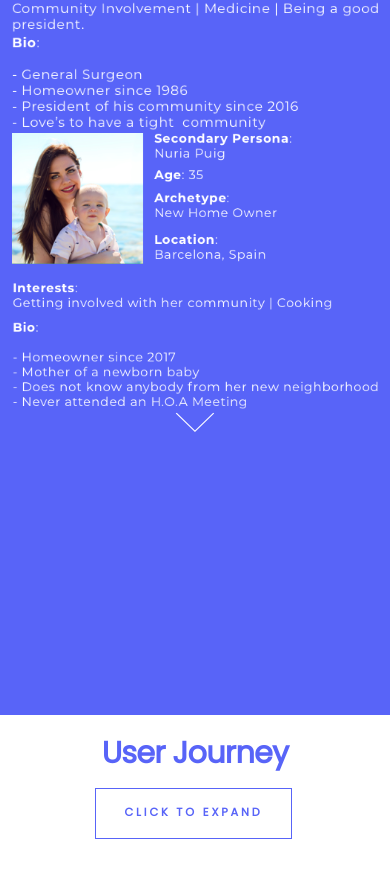
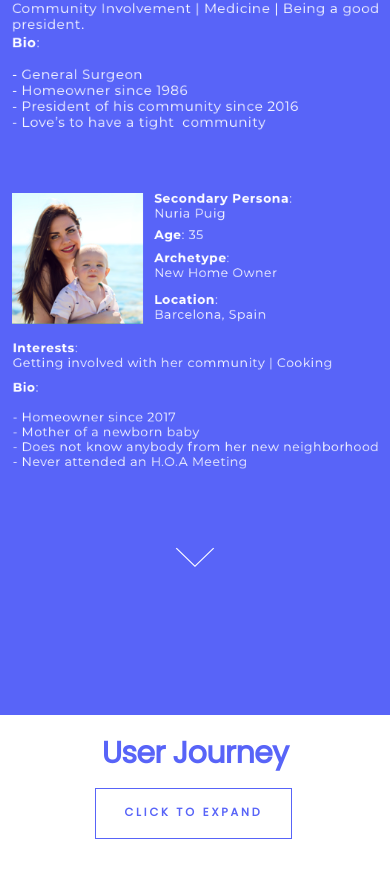
Before and after one commit to dzc1/portfolio-v2, a plain HTML site: page Neighborly.html in a window 390 px wide. Shown: the part 5635-6512 px from the top of the page. Drawn offline with Linux system fonts and the light colour scheme; files whose address does not match are found by name; a web font is replaced by a local one.

Commit message:
I am going to bed

```diff
--- a/Neighborly.html
+++ b/Neighborly.html
@@ -378,14 +378,14 @@
                 <img src="images/neighborly/juan.png" alt="">
 
             </div>
-            <div class="bob-marley">
+            <div class="bob-marley2">
 
                 <img class="sabrina" src="images/neighborly/nuria.png" alt="">
 
             </div>
         </div> <!-- end Personas Images -->
 
-        <div class="container">
+        <div class="container2">
                 <div class="arrow">
                 <a href="#journey" class="scroll-link smoothscroll">
                 <img src="images/arrowwhite.png" alt="" /></a>
--- a/css/main.css
+++ b/css/main.css
@@ -2789,6 +2789,9 @@ html.no-csstransitions .home-content__main {
     .services-list .service-item:nth-child(2n+2) {
         padding-left: 30px;
     }
+    .bob-marley2{
+        margin-top: 0px;
+    }
 }
 
 @media only screen and (max-width: 1000px) {
@@ -2837,6 +2840,10 @@ html.no-csstransitions .home-content__main {
         align-items: center;
 
     } */
+
+    .bob-marley2 {
+        margin-top: 0px;
+    }
 }
 
 @media only screen and (max-width: 600px) {
@@ -4091,6 +4098,13 @@ footer .row {
     margin-right: auto;
 }
 
+.bob-marley2{
+    display: block;
+    margin-left: auto;
+    margin-right: auto;
+    margin-top: 60px;
+}
+
 
 /* -------------------------------------------------------------------
  * ## CLASS TO  give space in the first div of projects
```
Also changed, not shown: Second-Chance.html (+6 -15 lines).
